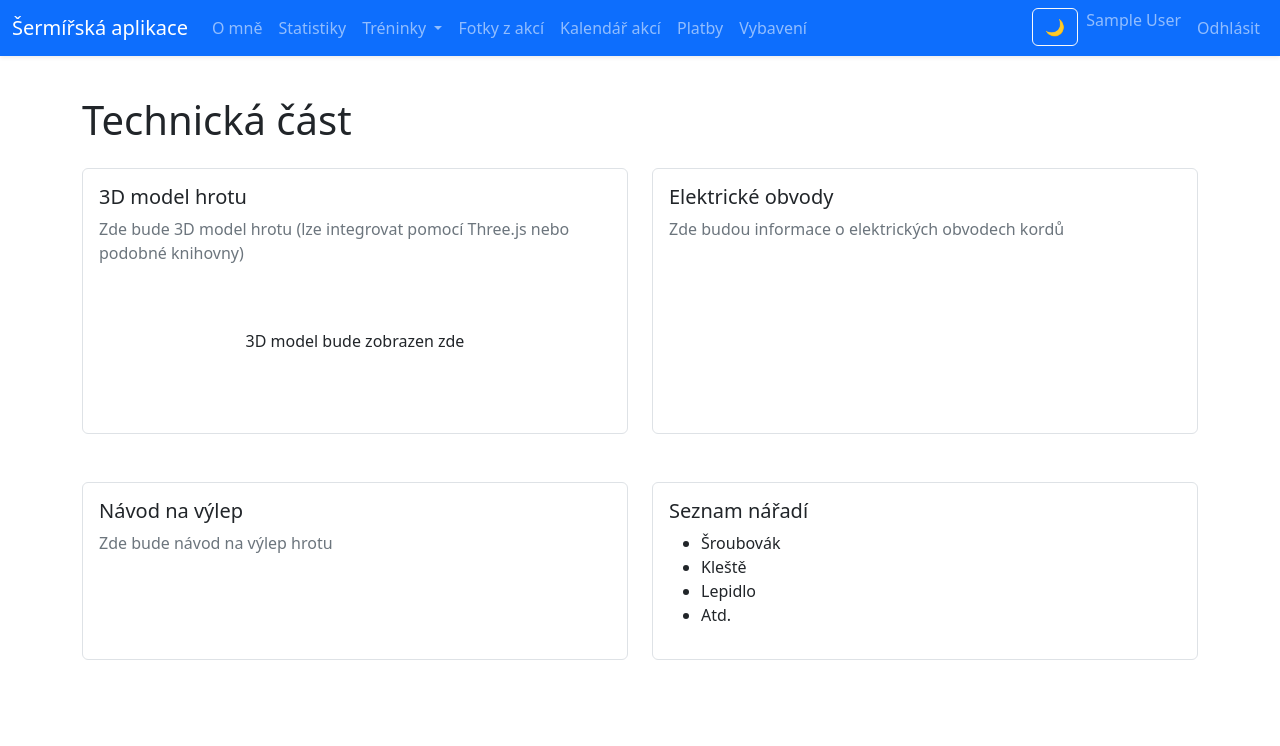
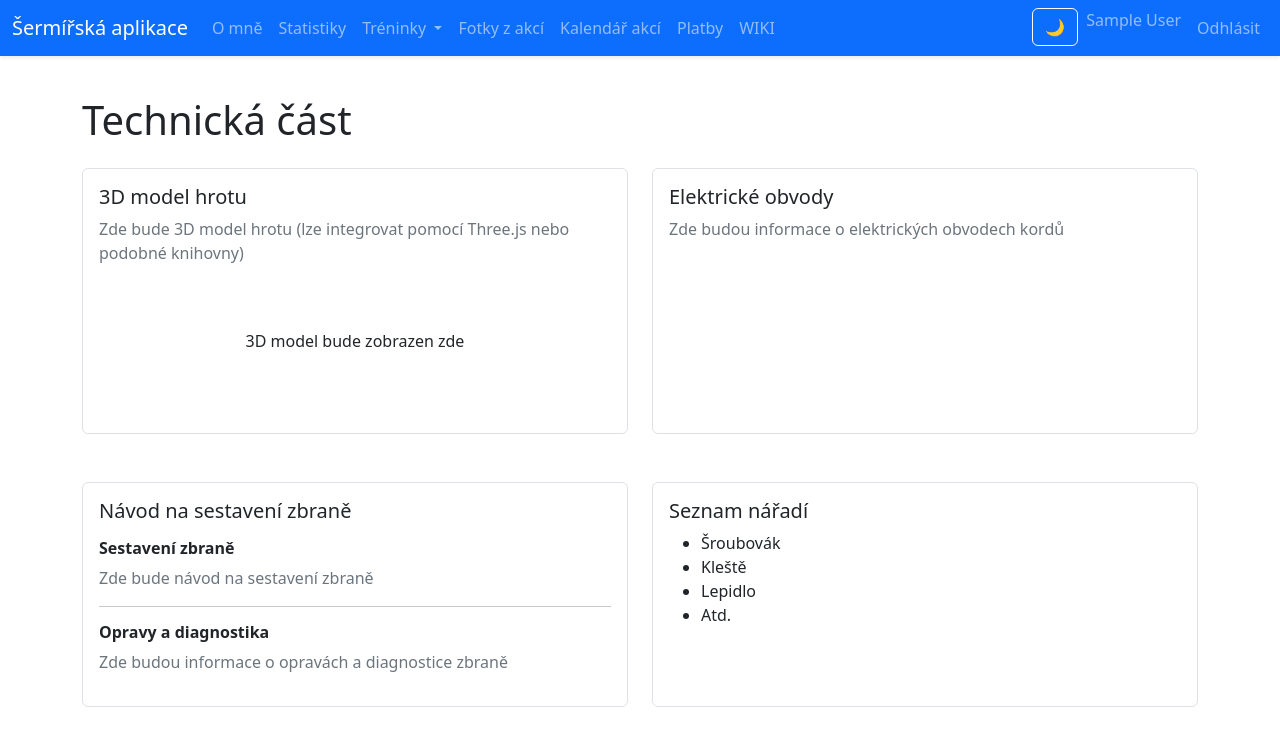
Before and after one commit to JirkaZelenka/fencing_app, a Django app: page /guides/equipment-assembly/ in a window 1280 px wide. Shown: the top 746 px of the page. Run offline with Django 4.2, Linux system fonts and the light colour scheme; the visitor is signed in with stand-in values (Sample User, id 1).

Commit message:
wiki page updaty, nářadí item, bigger qeuipment figure

```diff
--- a/fencers/views.py
+++ b/fencers/views.py
@@ -76,6 +76,14 @@ EQUIPMENT_LOADOUT_SLOTS = [
         "keywords": ["boty", "obuv", "socks", "ponožky", "shoes"],
         "position": "bottom",
         "fallback_description": "Vysoké podkolenky a šermířské boty s boční výztuží pro výpady.",
+    },
+    {
+        "id": "tools",
+        "label": "Nářadí",
+        "icon": "tool",
+        "keywords": ["nářadí", "tools", "tool"],
+        "position": "bottom",
+        "fallback_description": "Nářadí pro údržbu a opravy zbraně.",
     },
     {
         "id": "weapon",
--- a/static/css/style.css
+++ b/static/css/style.css
@@ -115,13 +115,13 @@ body[data-theme="dark"] .table thead th {
 .equipment-loadout-layout {
     display: flex;
     flex-direction: column;
-    gap: 1.5rem;
+    gap: 0.5rem;
 }
 
 .loadout-row {
     display: flex;
     justify-content: center;
-    gap: 1rem;
+    gap: 0.5rem;
     flex-wrap: wrap;
 }
 
@@ -132,7 +132,7 @@ body[data-theme="dark"] .table thead th {
 .loadout-column {
     display: flex;
     flex-direction: column;
-    gap: 1rem;
+    gap: 0.5rem;
 }
 
 .loadout-column.loadout-left,
@@ -142,14 +142,14 @@ body[data-theme="dark"] .table thead th {
 
 .loadout-figure {
     position: relative;
-    padding: 1rem 2rem;
-    flex: 0 0 320px;
+    padding: 0.5rem 1rem;
+    flex: 0 0 450px;
 }
 
 .loadout-figure img {
     width: 100%;
     height: auto;
-    max-height: 520px;
+    max-height: 700px;
     object-fit: contain;
 }
 
@@ -207,7 +207,7 @@ body[data-theme="dark"] .table thead th {
 
 .loadout-tile-wrapper {
     position: relative;
-    width: 150px;
+    width: 130px;
 }
 
 .loadout-tile {
@@ -218,9 +218,10 @@ body[data-theme="dark"] .table thead th {
 .connector::after {
     content: "";
     position: absolute;
-    background: var(--border-color);
+    background: transparent;
     z-index: 0;
     pointer-events: none;
+    display: none;
 }
 
 .connector::before {
--- a/templates/base.html
+++ b/templates/base.html
@@ -51,7 +51,7 @@
                         </a>
                     </li>
                     <li class="nav-item">
-                        <a class="nav-link" href="{% url 'equipment' %}">Vybavení</a>
+                        <a class="nav-link" href="{% url 'equipment' %}">WIKI</a>
                     </li>
                 </ul>
                 <ul class="navbar-nav">
--- a/templates/fencers/equipment.html
+++ b/templates/fencers/equipment.html
@@ -1,7 +1,7 @@
 {% extends 'base.html' %}
 {% load static %}
 
-{% block title %}Vybavení - Šermířská aplikace{% endblock %}
+{% block title %}WIKI - Šermířská aplikace{% endblock %}
 
 {% block extra_css %}
 {{ block.super }}
@@ -9,7 +9,7 @@
 {% endblock %}
 
 {% block content %}
-<h1>Vybavení</h1>
+<h1>WIKI</h1>
 
 <div class="row mt-4">
     <!-- Left column: Guide tiles -->
@@ -73,7 +73,6 @@
                 </div>
                 <div class="loadout-figure text-center">
                     <img src="{% static 'img/epee_figure.svg' %}" alt="Šermíř s kordem" class="img-fluid">
-                    <p class="figure-hint text-muted small mt-2">Přetáhni kurzor na slot a klikni pro potvrzení výbavy.</p>
                 </div>
                 <div class="loadout-column loadout-right">
                     {% for slot in loadout_slots_right %}
--- a/templates/fencers/guides_equipment_assembly.html
+++ b/templates/fencers/guides_equipment_assembly.html
@@ -34,9 +34,18 @@
     <div class="col-md-6 mb-4">
         <div class="card h-100">
             <div class="card-body">
-                <h5 class="card-title">Návod na výlep</h5>
-                <p class="text-muted">Zde bude návod na výlep hrotu</p>
-                <!-- Content will be added via admin -->
+                <h5 class="card-title">Návod na sestavení zbraně</h5>
+                <div class="mt-3">
+                    <h6 class="fw-bold">Sestavení zbraně</h6>
+                    <p class="text-muted">Zde bude návod na sestavení zbraně</p>
+                    <!-- Content will be added via admin -->
+                </div>
+                <hr>
+                <div class="mt-3">
+                    <h6 class="fw-bold">Opravy a diagnostika</h6>
+                    <p class="text-muted">Zde budou informace o opravách a diagnostice zbraně</p>
+                    <!-- Content will be added via admin -->
+                </div>
             </div>
         </div>
     </div>
--- a/templates/fencers/guides_glossary.html
+++ b/templates/fencers/guides_glossary.html
@@ -14,6 +14,9 @@
                     <p class="text-muted small mb-3">
                         Zdroj: <a href="http://www.militaria.cz/cz/clanky/bojove-umeni/francouzsko-cesky-sermirsky-slovnicek.html" target="_blank" rel="noopener">
                         militaria.cz – Francouzsko-český šermířský slovníček
+                        </a><br>
+                        Zdroj: <a href="https://d222unb9ucvodu.cloudfront.net/1705055038_336dbf89_Terminologie%20-%20%C4%8De%C5%A1tina-francou%C5%A1tina.pdf" target="_blank" rel="noopener">
+                        Terminologie - čeština-francouzština
                         </a>
                     </p>
 
```
Also changed, not shown: templates/fencers/guides_rules.html (+11 -0 lines), README.md.
